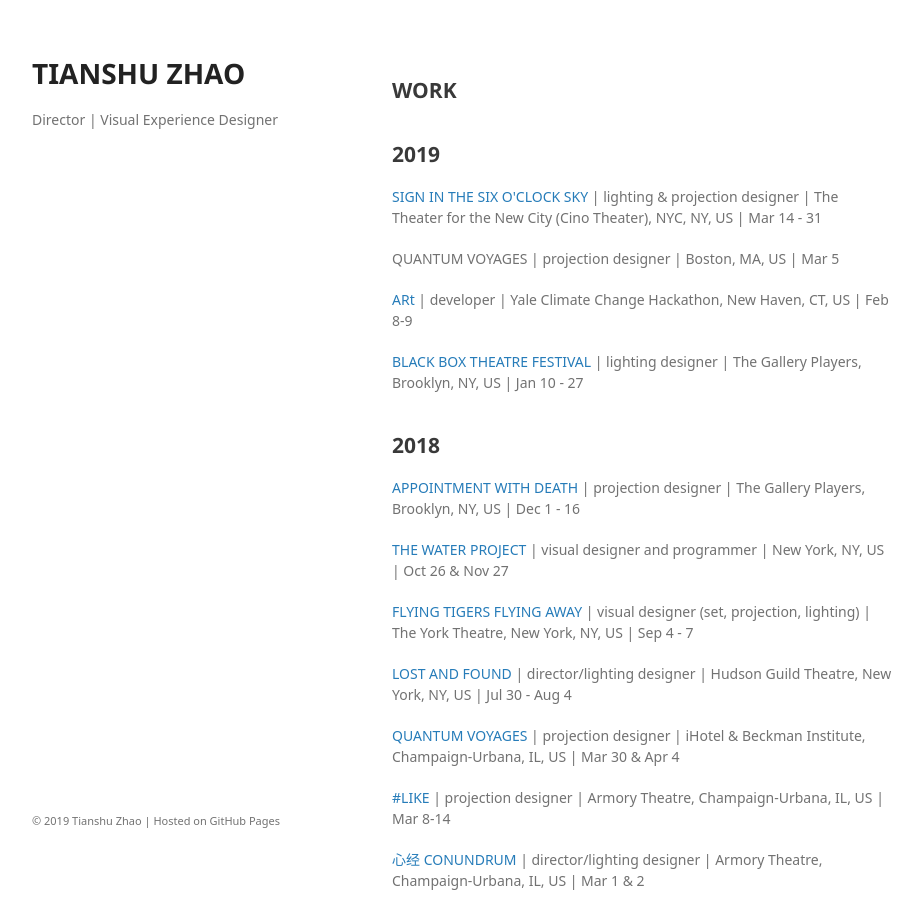
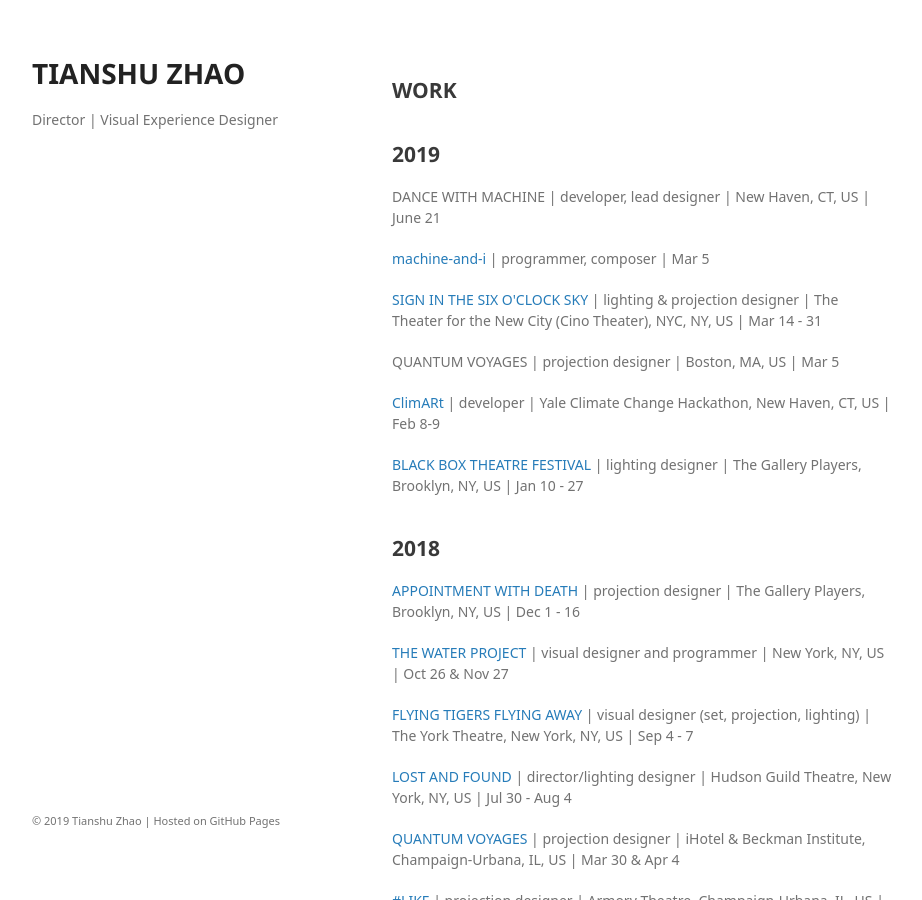
Before and after one commit to tianshu-z/tianshu-z.github.io, a Jekyll site: the page built from work.html, in a window 1280 px wide and 900 px high. Shown: the whole window, without its empty margins (178-1100 px from the left). Built offline with Jekyll 4.4.1, drawn with Linux system fonts in a browser that asks for light colours; some web fonts are replaced.

Commit message:
Update work.html

```diff
--- a/work.html
+++ b/work.html
@@ -89,12 +89,15 @@ layout: default
   	<br>
 
           <h2> 2019 </h2>
+	      <p>DANCE WITH MACHINE | developer, lead designer | New Haven, CT, US | June 21 </p>
+
+	      <p><a href = "https://soundcloud.com/zoe-zhao-676421317/sets/machine-or-i">machine-and-i</a> | programmer, composer | Mar 5 </p>
 
 	      <p><a href="https://tianshu-z.github.io/work/sign-in-the-six-oclock-sky">SIGN IN THE SIX O'CLOCK SKY</a> | lighting & projection designer | The Theater for the New City (Cino Theater), NYC, NY, US | Mar 14 - 31</p>
 
 	      <p>QUANTUM VOYAGES | projection designer | Boston, MA, US | Mar 5 </p>
 
-	      <p><a href="https://tianshu-z.github.io/work/ARt.html">ARt</a> | developer | Yale Climate Change Hackathon, New Haven, CT, US | Feb 8-9 </p>
+	      <p><a href="https://tianshu-z.github.io/work/ARt.html">ClimARt</a> | developer | Yale Climate Change Hackathon, New Haven, CT, US | Feb 8-9 </p>
 
 	      <p><a href="https://tianshu-z.github.io/work/blackbox-fest.html">BLACK BOX THEATRE FESTIVAL</a> | lighting designer | The Gallery Players, Brooklyn, NY, US | Jan 10 - 27</p>
 
```
